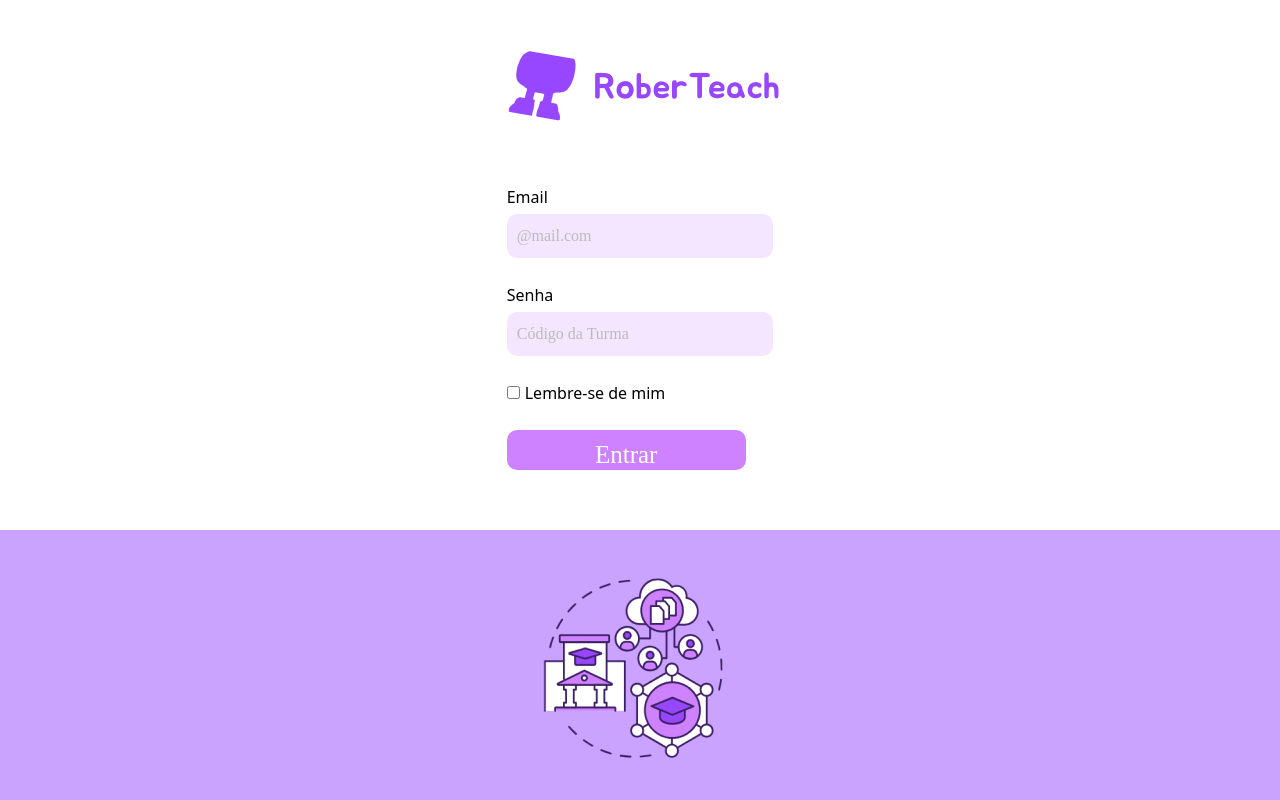
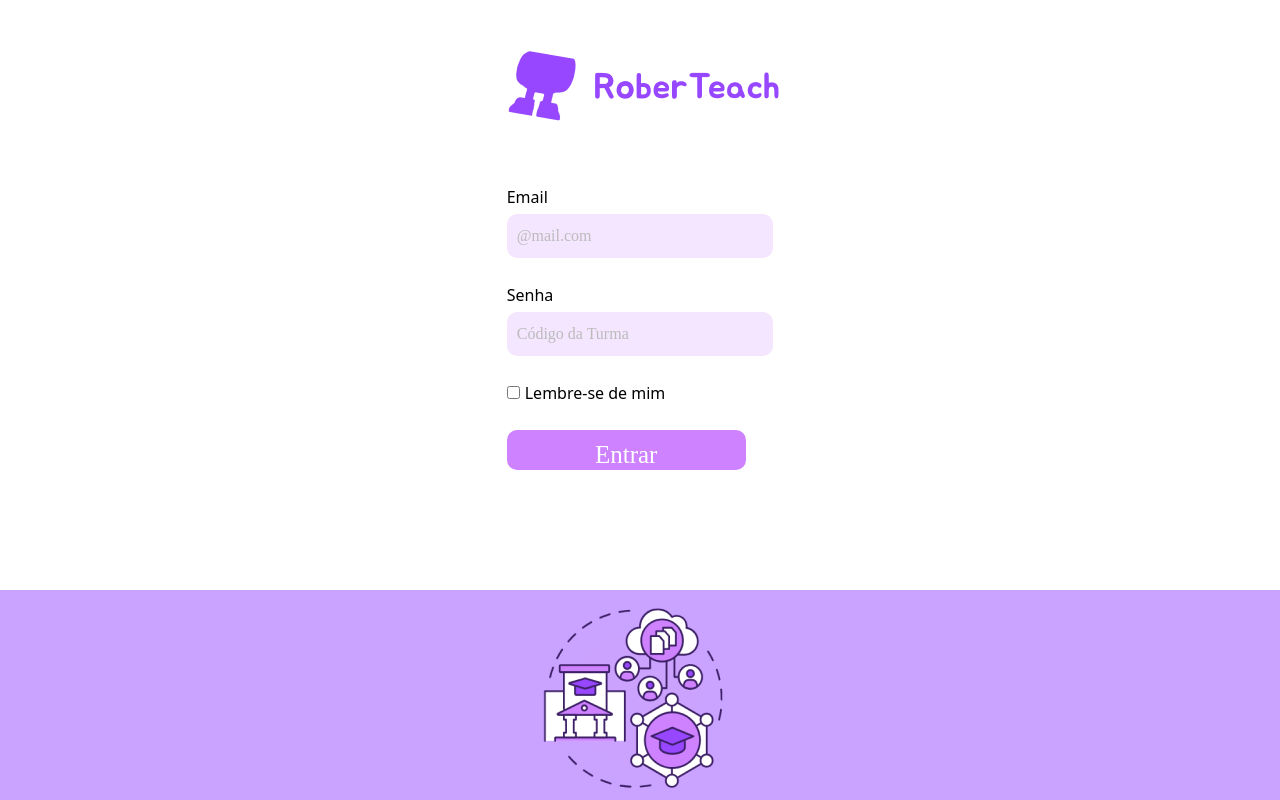
Before and after one commit to isabela-pr/RoberTeach---FrontEnd, a React (Vite) app in the folder site/: page /EntrarConta in a window 1280 px wide. Built offline with nearby package versions, Linux system fonts and the light colour scheme; a web font is replaced by a local one.

Commit message:
ajustando o footer

```diff
--- a/site/src/components/CriarConta/CriarConta.css
+++ b/site/src/components/CriarConta/CriarConta.css
@@ -68,14 +68,3 @@ input {
   box-shadow: 0 4px 10px rgba(151, 74, 255, 10);
   transform: translateY(2px);
 }
-
-.footer {
-  display: flex;
-  justify-content: center;
-  background-color: #caa2ff;
-  padding: 30px 0;
-  position: fixed;
-  bottom: 0;
-  left: 0;
-  width: 100%;
-}
--- a/site/src/components/EntrarConta/EntrarConta.css
+++ b/site/src/components/EntrarConta/EntrarConta.css
@@ -62,14 +62,3 @@
   box-shadow: 0 4px 10px rgba(151, 74, 255, 10);
   transform: translateY(2px);
 }
-
-.footer {
-  display: flex;
-  justify-content: center;
-  background-color: #caa2ff;
-  padding: 30px 0;
-  position: fixed;
-  bottom: 0;
-  left: 0;
-  width: 100%;
-}
--- a/site/src/index.css
+++ b/site/src/index.css
@@ -57,6 +57,16 @@ input {
   text-align: center;
 }
 
+.footer {
+  display: flex;
+  justify-content: center;
+  background-color: #caa2ff;
+  position: fixed;
+  bottom: 0;
+  left: 0;
+  width: 100%;
+}
+
 :root {
   --bgColor: white;
   --ColorBtn: white;
```
